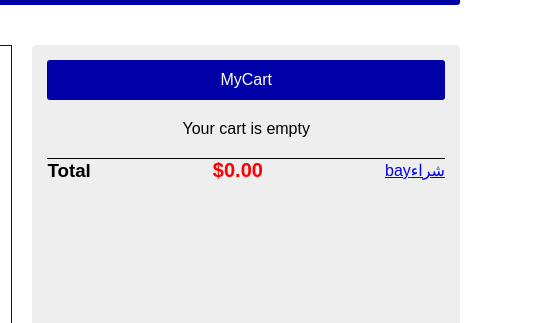
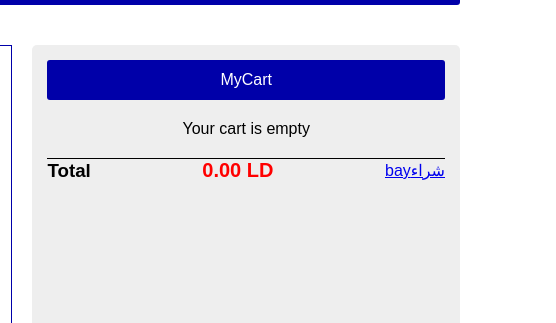
Before and after one commit to ElsenusiAdel/project, a plain HTML site: page products.html in a window 1280 px wide. Shown: the part 80-403 px from the top of the page, 724-1280 px from the left. Drawn offline with Linux system fonts and the light colour scheme.

Commit message:
Update products.html

```diff
--- a/products.html
+++ b/products.html
@@ -26,7 +26,7 @@
                 <div id="cartItem">Your cart is empty</div>
                 <div class="foot">
                     <h3>Total</h3>
-                    <h2 id="total">$0.00</h2>
+                    <h2 id="total">0.00 LD</h2>
                 <a href="cos.htm">bayشراء</a>
                 </div>
             </div>
```
